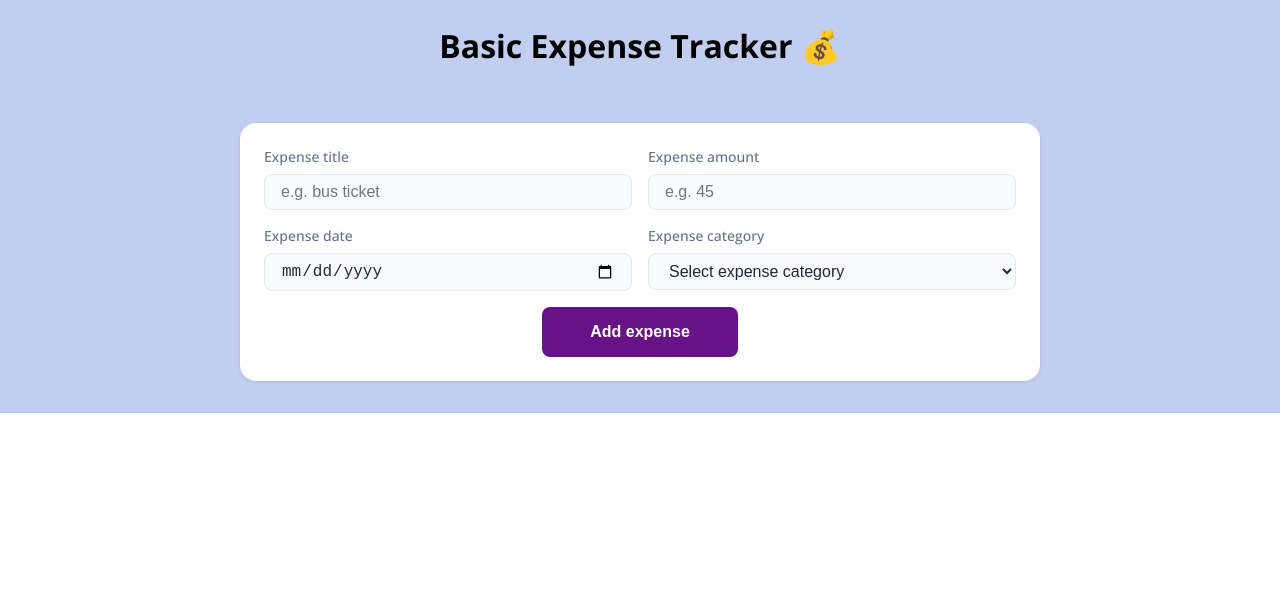
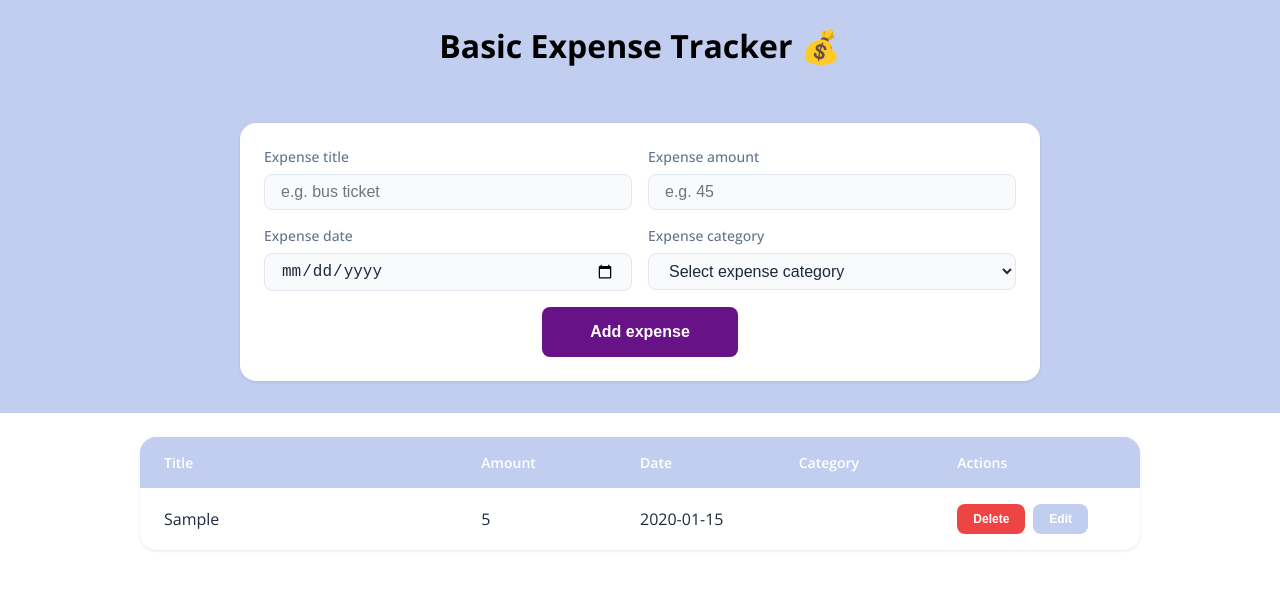
Before and after one commit to dianat2021/react-projects-beginner, a React (Vite) app in the folder 4-expense-tracker-beginner/: page / in a window 1280 px wide. Both pictures are taken after typing "Sample", "5", "2020-01-15" into the empty fields and a click on the button "Add expense". Shown: the top 590 px of the page. Built offline with nearby package versions, Linux system fonts and the light colour scheme.

Commit message:
render expenses

```diff
--- a/4-expense-tracker-beginner/src/App.jsx
+++ b/4-expense-tracker-beginner/src/App.jsx
@@ -2,6 +2,7 @@ import { useState } from "react";
 import "./App.css";
 import ExpenseForm from "./components/ExpenseForm/ExpenseForm";
 import Heading from "./components/Heading/Heading";
+import ExpenseList from "./components/ExpenseList/ExpenseList";
 
 function App() {
   const [expenseList, setExpenseList] = useState([]);
@@ -15,6 +16,7 @@ function App() {
             setExpenseList={setExpenseList}
           />
         </div>
+        <ExpenseList expenseList={expenseList} />
       </main>
     </>
   );
--- /dev/null
+++ b/4-expense-tracker-beginner/src/components/Expense/Expense.jsx
@@ -0,0 +1,18 @@
+import styles from "./Expense.module.css";
+const Expense = ({ expense }) => {
+  const { title, amount, date, category } = expense;
+
+  return (
+    <li className={styles.expenseItem}>
+      <span className={styles.expenseTitle}>{title}</span>
+      <span className={styles.expenseAmount}>{amount}</span>
+      <span className={styles.expenseDate}>{date}</span>
+      <span className={styles.expenseCategory}>{category}</span>
+      <span className={styles.expenseActions}>
+        <button className={styles.deleteButton}>Delete</button>
+        <button className={styles.editButton}>Edit</button>
+      </span>
+    </li>
+  );
+};
+export default Expense;
--- /dev/null
+++ b/4-expense-tracker-beginner/src/components/Expense/Expense.module.css
@@ -0,0 +1,44 @@
+.expenseItem {
+  display: grid;
+  grid-template-columns: 2fr 1fr 1fr 1fr 1fr;
+  padding: var(--spacing-md) var(--spacing-lg);
+  border-bottom: 1px solid var(--color-border);
+  align-items: center;
+  font-size: var(--font-size-base);
+  color: var(--color-text);
+}
+
+.expenseItem:last-child {
+  border-bottom: none;
+}
+
+.expenseActions {
+  display: flex;
+  gap: var(--spacing-sm);
+}
+
+.deleteButton,
+.editButton {
+  padding: var(--spacing-sm) var(--spacing-md);
+  border: none;
+  border-radius: var(--radius-sm);
+  font-size: var(--font-size-sm);
+  font-weight: 600;
+  cursor: pointer;
+  transition: opacity 0.2s;
+}
+
+.deleteButton {
+  background-color: var(--color-error);
+  color: #ffffff;
+}
+
+.editButton {
+  background-color: var(--color-primary);
+  color: #ffffff;
+}
+
+.deleteButton:hover,
+.editButton:hover {
+  opacity: 0.85;
+}
--- /dev/null
+++ b/4-expense-tracker-beginner/src/components/ExpenseList/ExpenseList.jsx
@@ -0,0 +1,21 @@
+import styles from "./ExpenseList.module.css";
+import Expense from "../Expense/Expense";
+const ExpenseList = ({ expenseList }) => {
+  return (
+    <div className={styles.expenseList}>
+      <div className={styles.listHeader}>
+        <span>Title</span>
+        <span>Amount</span>
+        <span>Date</span>
+        <span>Category</span>
+        <span>Actions</span>
+      </div>
+      <ul>
+        {expenseList.map((expense) => (
+          <Expense expense={expense} key={expense.id} />
+        ))}
+      </ul>
+    </div>
+  );
+};
+export default ExpenseList;
--- /dev/null
+++ b/4-expense-tracker-beginner/src/components/ExpenseList/ExpenseList.module.css
@@ -0,0 +1,24 @@
+.expenseList {
+  width: 100%;
+  max-width: 1000px;
+  margin: var(--spacing-lg) auto;
+  background-color: var(--color-card);
+  border-radius: var(--radius-md);
+  box-shadow: 0 1px 3px rgba(0, 0, 0, 0.1);
+  overflow: hidden;
+}
+
+.listHeader {
+  display: grid;
+  grid-template-columns: 2fr 1fr 1fr 1fr 1fr;
+  padding: var(--spacing-md) var(--spacing-lg);
+  background-color: var(--color-primary);
+  color: #ffffff;
+  font-size: var(--font-size-md);
+  font-weight: 600;
+}
+
+.list {
+  list-style: none;
+  padding: 0;
+}
```
